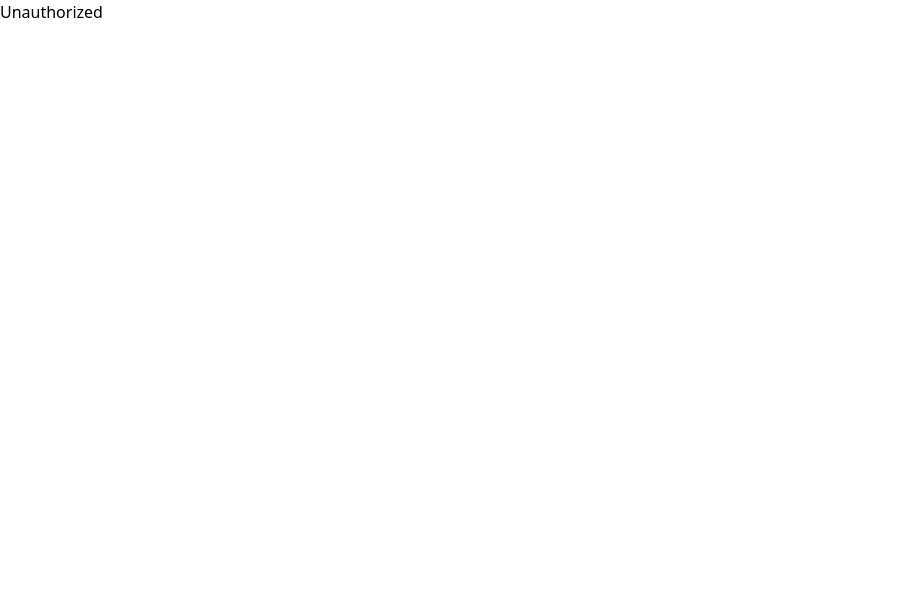
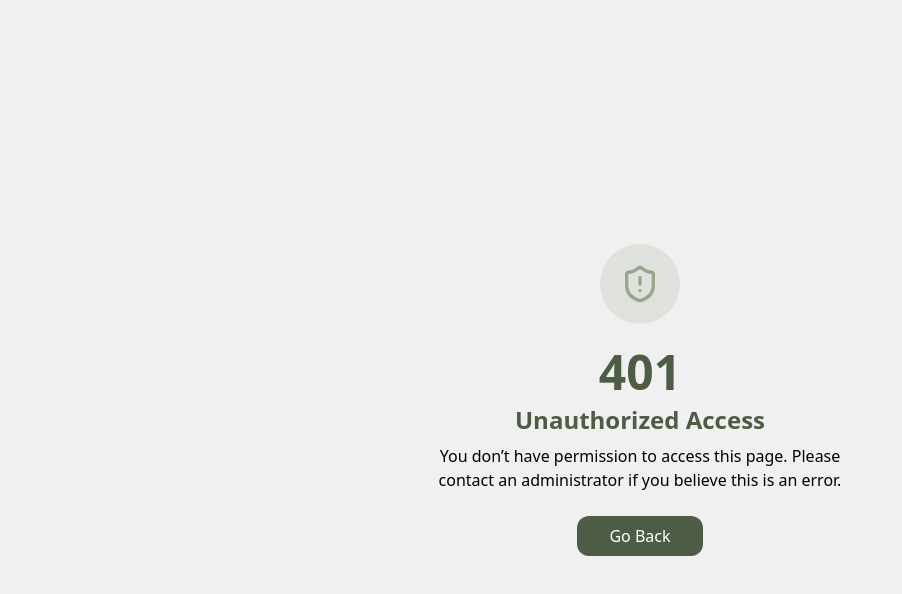
Before and after one commit to gunanivivek/E-Commerce, a React (Vite) app: page /unauthorized in a window 1280 px wide. Shown: the top 594 px of the page, without its empty margins (0-902 px from the left). Built offline with nearby package versions, Linux system fonts and the light colour scheme.

Commit message:
fix .vite

```diff
--- a/src/App.tsx
+++ b/src/App.tsx
@@ -1,22 +1,19 @@
-import {  Routes, Route } from "react-router";
+import { Routes, Route } from "react-router";
 import Unauthorized from "./pages/Unauthorized";
-
 import RoleBasedRoute from "./routes/RoleBasedRoute";
 import Login from "./pages/Login";
 import TestLayout from "./layouts/TestLayout";
 import TestDashboard from "./pages/TestDashboard";
 import ProtectedRoute from "./routes/ProtectedRoute";
+import NotFound from "./pages/NotFound";
 
 function App() {
   return (
-
-
     <Routes>
       <Route path="/login" element={<Login />} />
       <Route path="/unauthorized" element={<Unauthorized />} />
-
-
       <Route element={<ProtectedRoute />}>
+      <Route path="*" element={<NotFound />} />
         {/* Admin-only routes */}
         <Route element={<RoleBasedRoute allowedRoles={["admin"]} />}>
           <Route path="/admin" element={<TestLayout />}>
@@ -39,7 +36,6 @@ function App() {
         </Route>
       </Route>
     </Routes>
-
   );
 }
 
--- a/src/index.css
+++ b/src/index.css
@@ -4,7 +4,7 @@
   --color-primary-100: #d9e9cf;
   --color-primary-200: #b6ceb4;
   --color-primary-300: #96a78d;
-  --color-primary-400: #4d4d4d;
+  --color-primary-400: #4e5c46;
   --color-background: #f0f0f0;
   --radius: 0.5rem;
 }
--- /dev/null
+++ b/src/pages/NotFound.tsx
@@ -0,0 +1,32 @@
+import { useNavigate } from "react-router";
+import { FileQuestionMark } from "lucide-react";
+
+const NotFound = () => {
+
+    const navigate = useNavigate();
+  return (
+    <div className="flex min-h-screen items-center justify-center bg-background">
+      <div className="text-center space-y-6 max-w-md px-4">
+        <div className="flex justify-center">
+          <div className="w-20 h-20 rounded-full bg-primary-300/20 flex items-center justify-center">
+            <FileQuestionMark  className="w-10 h-10 text-primary-300" />
+          </div>
+        </div>
+        <div className="space-y-2">
+          <h1 className="text-5xl font-bold text-foreground text-primary-400">404</h1>
+          <p className="text-2xl font-semibold text-foreground text-primary-400">Page Not Found</p>
+          <p className="text-muted-foreground">
+            The page you're looking for doesn't exist or has been moved.
+          </p>
+        </div>
+        <div className="flex gap-3 justify-center">
+          <button className="text-white bg-primary-400 hover:bg-primary-300 px-8 py-2 rounded-xl" onClick={() => navigate(-1)} >
+            Go Back
+          </button>
+        </div>
+      </div>
+    </div>
+  )
+}
+
+export default NotFound
--- a/src/pages/Unauthorized.tsx
+++ b/src/pages/Unauthorized.tsx
@@ -1,8 +1,37 @@
+import { useNavigate } from "react-router";
+import { ShieldAlert } from "lucide-react";
 
 const Unauthorized = () => {
+  const navigate = useNavigate();
+
   return (
-    <div>Unauthorized</div>
-  )
-}
+    <div className="flex min-h-screen items-center justify-center bg-background">
+      <div className="text-center space-y-6 max-w-md px-4">
+        <div className="flex justify-center">
+          <div className="w-20 h-20 rounded-full bg-primary-300/20 flex items-center justify-center">
+            <ShieldAlert className="w-10 h-10 text-primary-300" />
+          </div>
+        </div>
+        <div className="space-y-2">
+          <h1 className="text-5xl font-bold text-foreground text-primary-400">401</h1>
+          <p className="text-2xl font-semibold text-foreground text-primary-400">
+            Unauthorized Access
+          </p>
+          <p className="text-muted-foreground">
+            You don’t have permission to access this page. Please contact an administrator if you believe this is an error.
+          </p>
+        </div>
+        <div className="flex gap-3 justify-center">
+          <button
+            className="text-white bg-primary-400 hover:bg-primary-300 px-8 py-2 rounded-xl"
+            onClick={() => navigate(-1)}
+          >
+            Go Back
+          </button>
+        </div>
+      </div>
+    </div>
+  );
+};
 
-export default Unauthorized
+export default Unauthorized;
```
Lines whose indentation alone changed are shown as unchanged.
